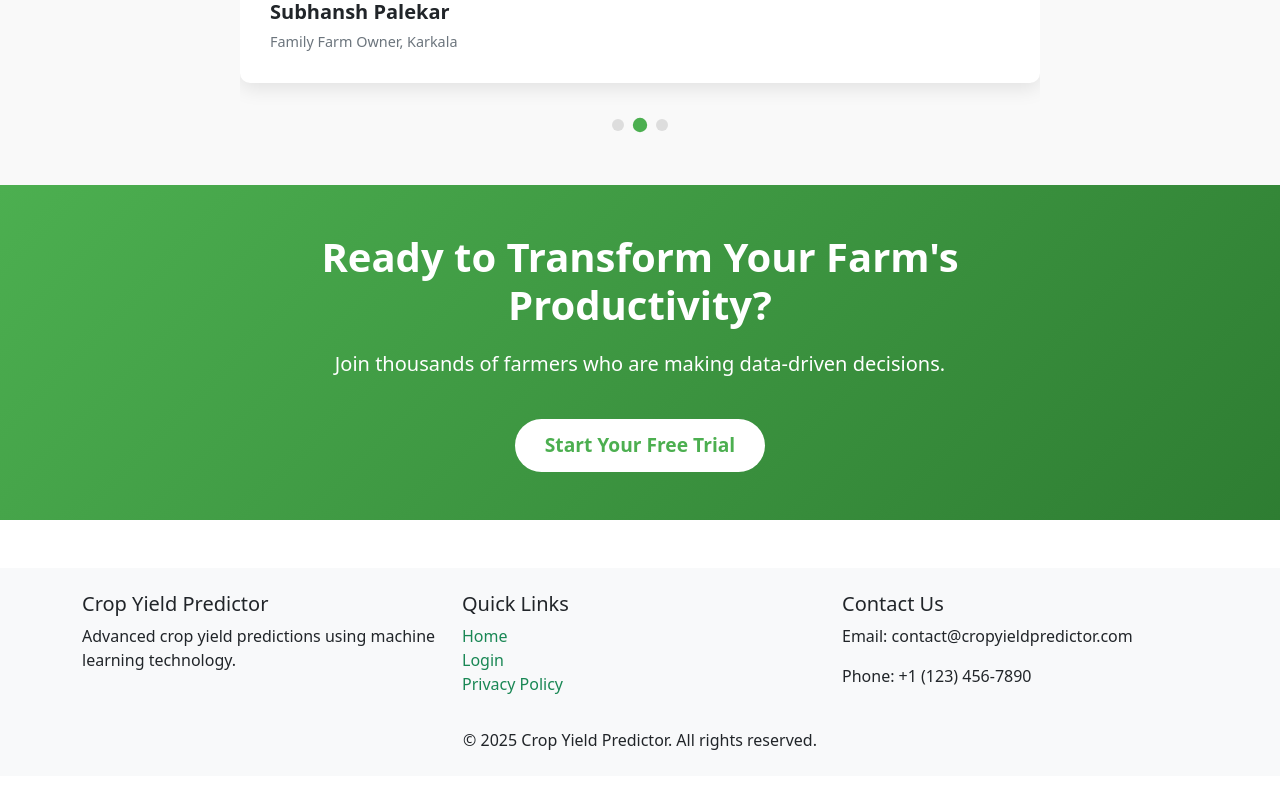
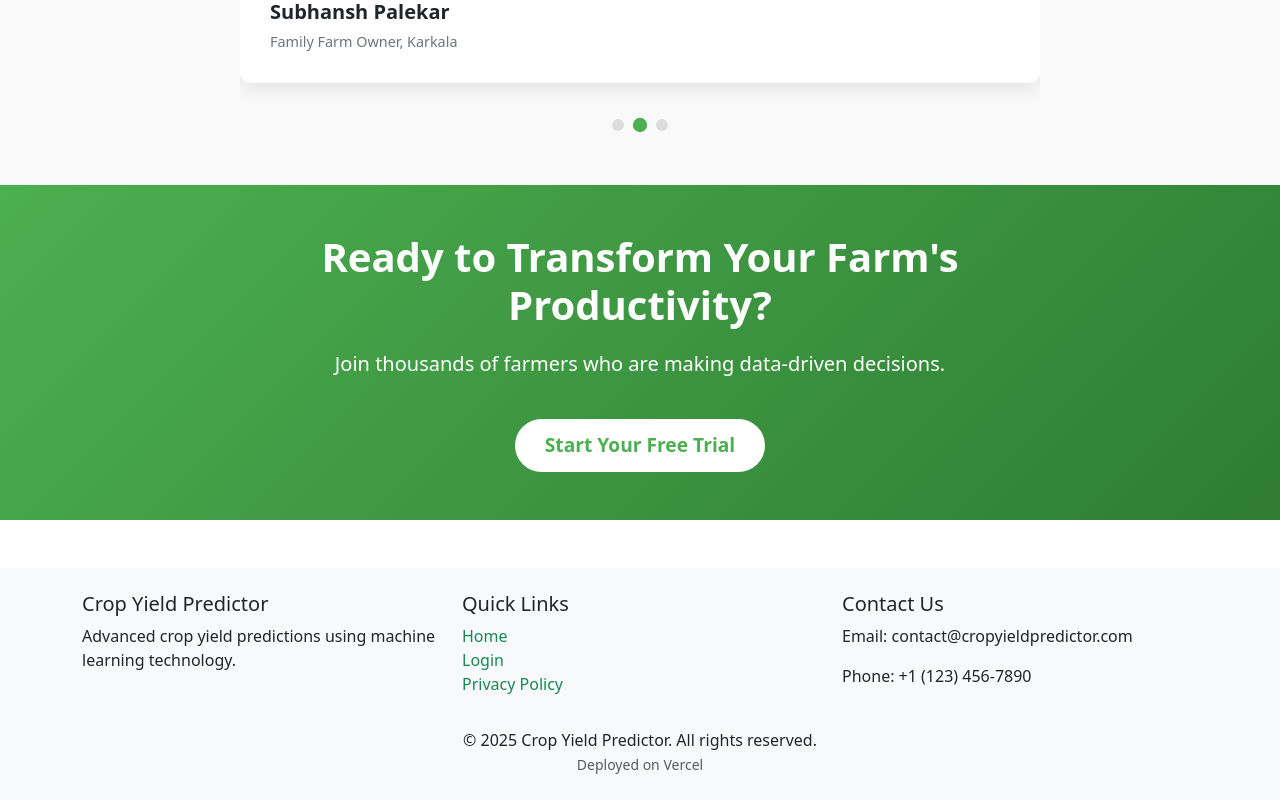
Before and after one commit to ankithhebbar2004/Agri-Tatva, a React (Create React App) app: page / in a window 1280 px wide. Shown: the part 2287-3087 px from the top of the page. Before the commit the page ends 3063 px from the top, so only its background shows below. Built offline with nearby package versions, Linux system fonts and the light colour scheme.

Commit message:
Vercel Deploy

```diff
--- a/src/components/HomePage/HomePage.js
+++ b/src/components/HomePage/HomePage.js
@@ -430,6 +430,7 @@ const HomePage = () => {
           </div>
           <div className="text-center mt-3">
             <p className="mb-0">© {new Date().getFullYear()} Crop Yield Predictor. All rights reserved.</p>
+            <small className="text-muted">Deployed on Vercel</small>
           </div>
         </div>
       </footer>
```
Also changed, not shown: vercel.json (added).
